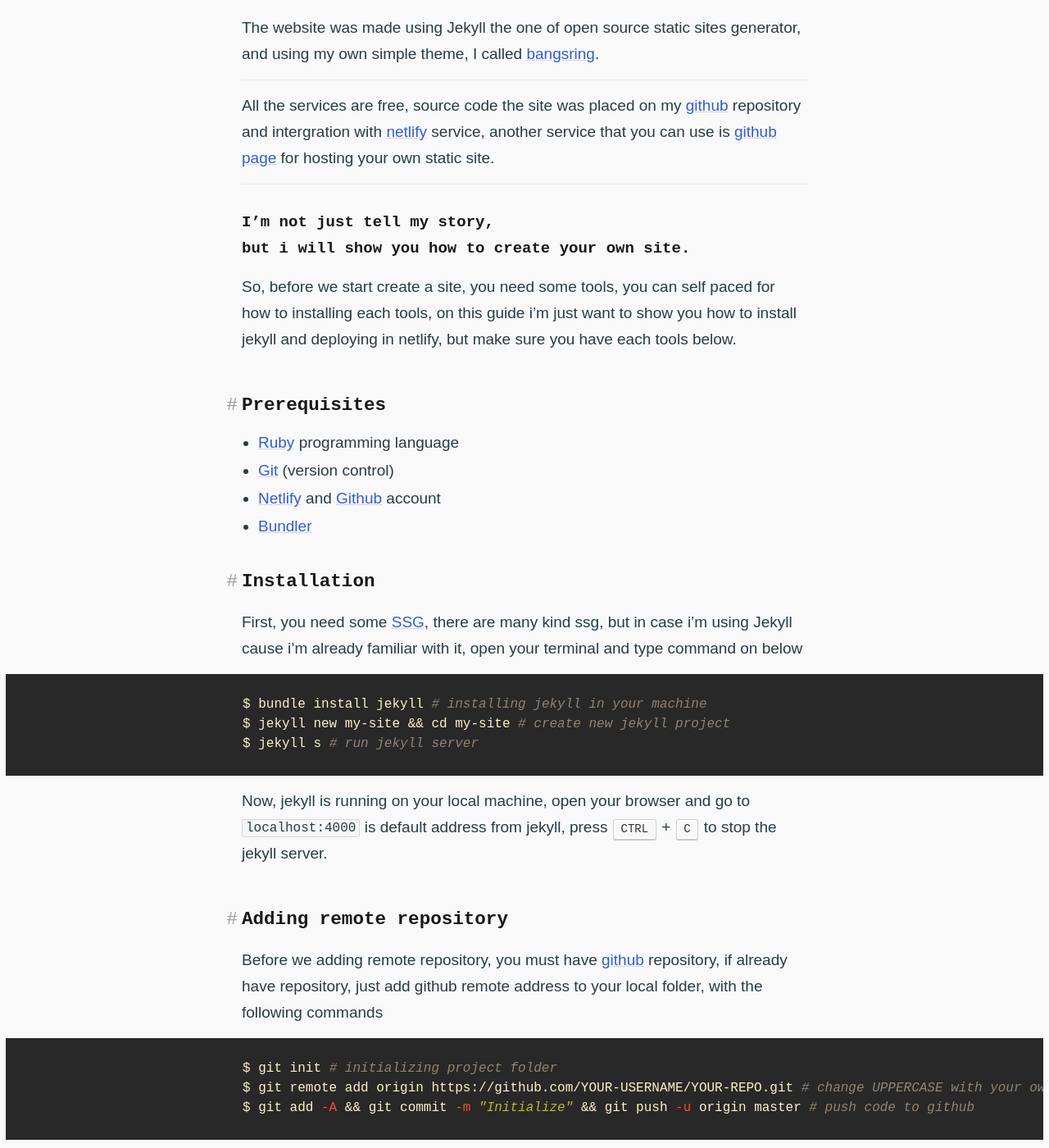
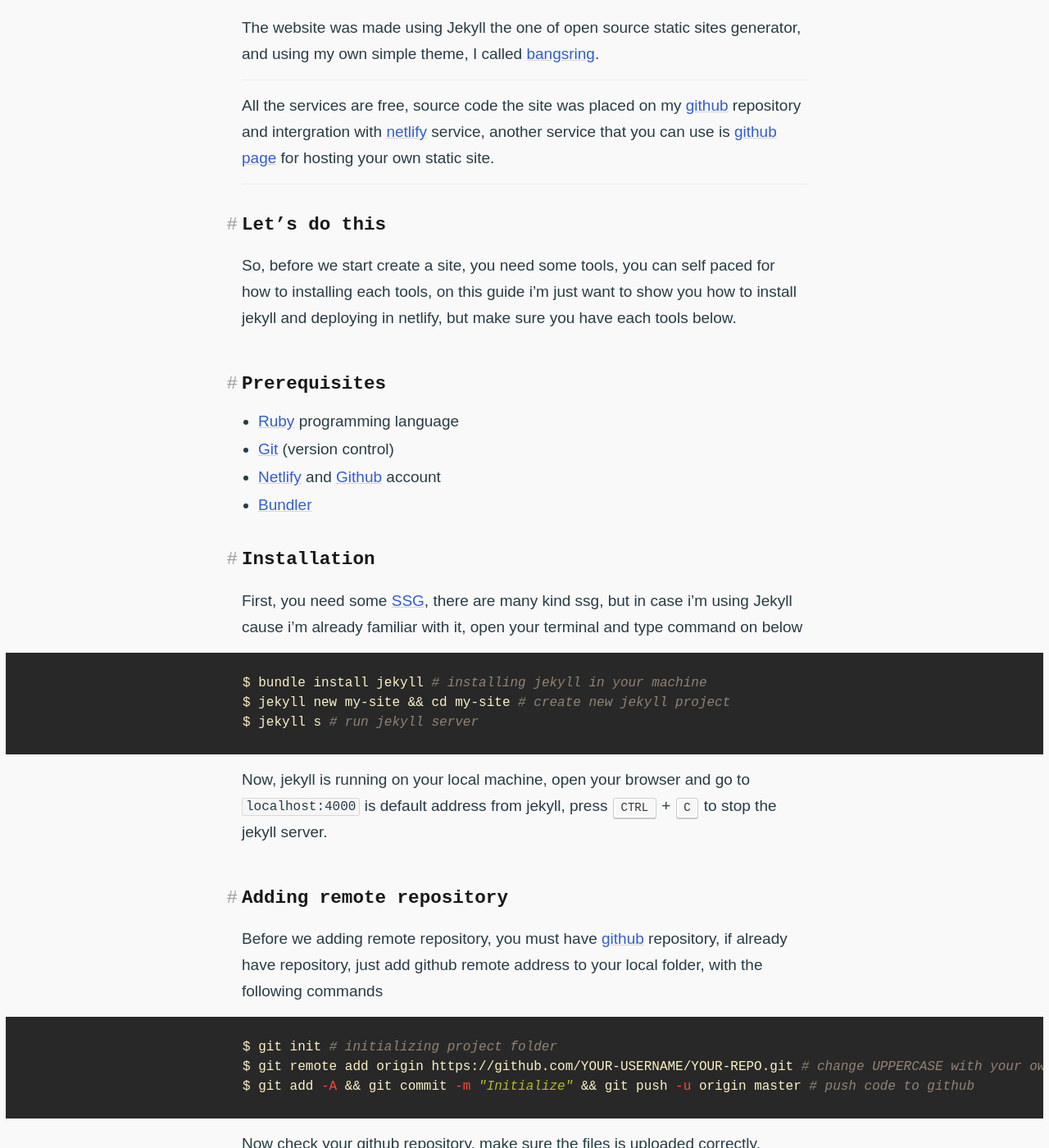
Before and after one commit to piharpi/piharpi.com, a Jekyll site: the page built from _posts/2018-09-28-how-this-site-was-made.md, in a window 1280 px wide and 1400 px high, scrolled down 418 px. Shown: the whole window at 82% size. Built offline with Jekyll 4.4.1, drawn with Linux system fonts in a browser that asks for light colours; some web fonts are replaced; some of the changed text lies outside the part shown.

Commit message:
updated post

```diff
--- a/_posts/2018-09-28-how-this-site-was-made.md
+++ b/_posts/2018-09-28-how-this-site-was-made.md
@@ -15,7 +15,7 @@
 
 <hr>
 
-##### I'm not just tell my story, <br> but i will show you how to create your own site.
+#### Let's do this
 
 So, before we start create a site, you need some tools, you can self paced for how to installing each tools, on this guide i'm just want to show you how to install jekyll and deploying in netlify, but make sure you have each tools below.
 
@@ -54,9 +54,9 @@
 
 Go [netlify](https://netlify.com) dashboard, and following this step.
 
-1. click **new site from git**, then choose **Github**.
+1. click `new site from git`, then choose `Github`.
 2. then choose your repository where is the jekyll sources uploaded.
-3. netlify smart enough to configuring, we just need to click **Deploy site** button.
+3. netlify smart enough to configuring, we just need to click `Deploy site button`.
 
 Wait for moment, and voila..! your site's are hosting and using `.netlify.com` tld, if your website wants to look professional, just buy a domain from your favorite domain store. or if you the first time, I advice using namecheap.com*(isn't sponsor)* \*based on my experienced it provides good service and have various TLDs.
 
```
